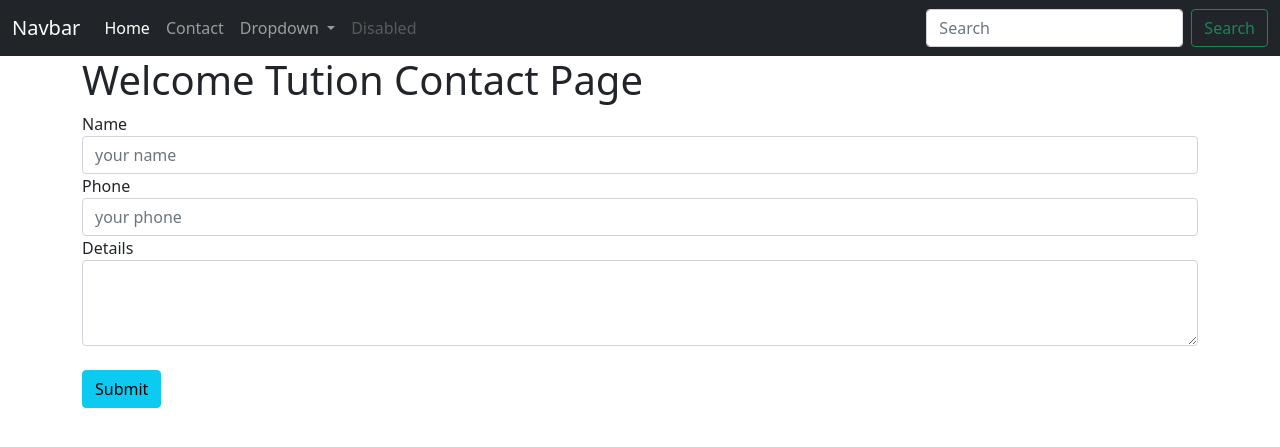
After one commit to jstechnologyes/Django_Baisc_Advance, a Django app: page /contact/ in a window 1280 px wide. The commit adds this page. Shown: the top 447 px of the page. Run offline with Django 3.2, Linux system fonts and the light colour scheme.

Commit message:
Post Method Added

```diff
--- a/DjangoBasicToAdvance/urls.py
+++ b/DjangoBasicToAdvance/urls.py
@@ -15,9 +15,10 @@ Including another URLconf
 """
 from django.contrib import admin
 from django.urls import path
-from .views import home
+from .views import home, contact
 urlpatterns = [
     path('admin/', admin.site.urls),
-    path('home/',home, name='home')
+    path('home/',home, name='home'),
+    path('contact/',contact, name='contact')
 
 ]
--- a/DjangoBasicToAdvance/views.py
+++ b/DjangoBasicToAdvance/views.py
@@ -1,7 +1,20 @@
 from django.shortcuts import HttpResponse, render
 def home(request):
-    name=['Hadi','Sadi','Joti']
+    if request.method=="GET":
+        name=['Hadi','Sadi','Joti']
+    else:
+        name=[]
     context={
         'name':name,
     }
     return render(request,'home.html',context)
+
+def contact(request):
+    if request.method=="POST":
+        name=request.POST['name']
+        phone=request.POST['phone']
+        content=request.POST['content']
+        print(name)
+        print(phone)
+        print(content)
+    return render(request,'contact.html')
--- a/templates/base.html
+++ b/templates/base.html
@@ -18,7 +18,7 @@
   </head>
   <body>
 
-    <nav class="navbar navbar-expand-lg navbar-light bg-light">
+    <nav class="navbar navbar-expand-lg navbar-dark bg-dark">
         <div class="container-fluid">
           <a class="navbar-brand" href="#">Navbar</a>
           <button class="navbar-toggler" type="button" data-bs-toggle="collapse" data-bs-target="#navbarSupportedContent" aria-controls="navbarSupportedContent" aria-expanded="false" aria-label="Toggle navigation">
@@ -30,7 +30,7 @@
                 <a class="nav-link active" aria-current="page" href="/home/">Home</a>
               </li>
               <li class="nav-item">
-                <a class="nav-link" href="#">Contact</a>
+                <a class="nav-link" href="/contact/">Contact</a>
               </li>
               <li class="nav-item dropdown">
                 <a class="nav-link dropdown-toggle" href="#" id="navbarDropdown" role="button" data-bs-toggle="dropdown" aria-expanded="false">
--- /dev/null
+++ b/templates/contact.html
@@ -0,0 +1,43 @@
+{% extends 'base.html'%}
+{% block css %}
+
+
+{% endblock css %}
+
+{% block title %}
+home Page
+
+{% endblock title %}
+{% block body %}
+  <div class="container">
+    <h1>Welcome Tution Contact Page</h1>
+    <form method="POST">
+        {% csrf_token %}
+        <div class="form-group">
+          <label for="exampleFormControlInput1">Name</label>
+          <input type="text" class="form-control" id="exampleFormControlInput1" placeholder="your name" name="name">
+        </div>
+        <div class="form-group">
+            <label for="exampleFormControlInput1">Phone</label>
+            <input type="text" class="form-control" id="exampleFormControlInput1" placeholder="your phone" name="phone">
+          </div>
+
+        <div class="form-group">
+          <label for="exampleFormControlTextarea1">Details</label>
+          <textarea class="form-control" id="exampleFormControlTextarea1" rows="3" name="content"></textarea>
+        </div>
+        <br>
+        <button type="submit" class="btn btn-info">Submit</button>
+      </form>
+
+  </div>
+
+
+
+
+
+{% endblock body %}
+
+{% block js %}
+
+{% endblock js %}
```
Also changed, not shown: templates/home.html (+6 -2 lines).
